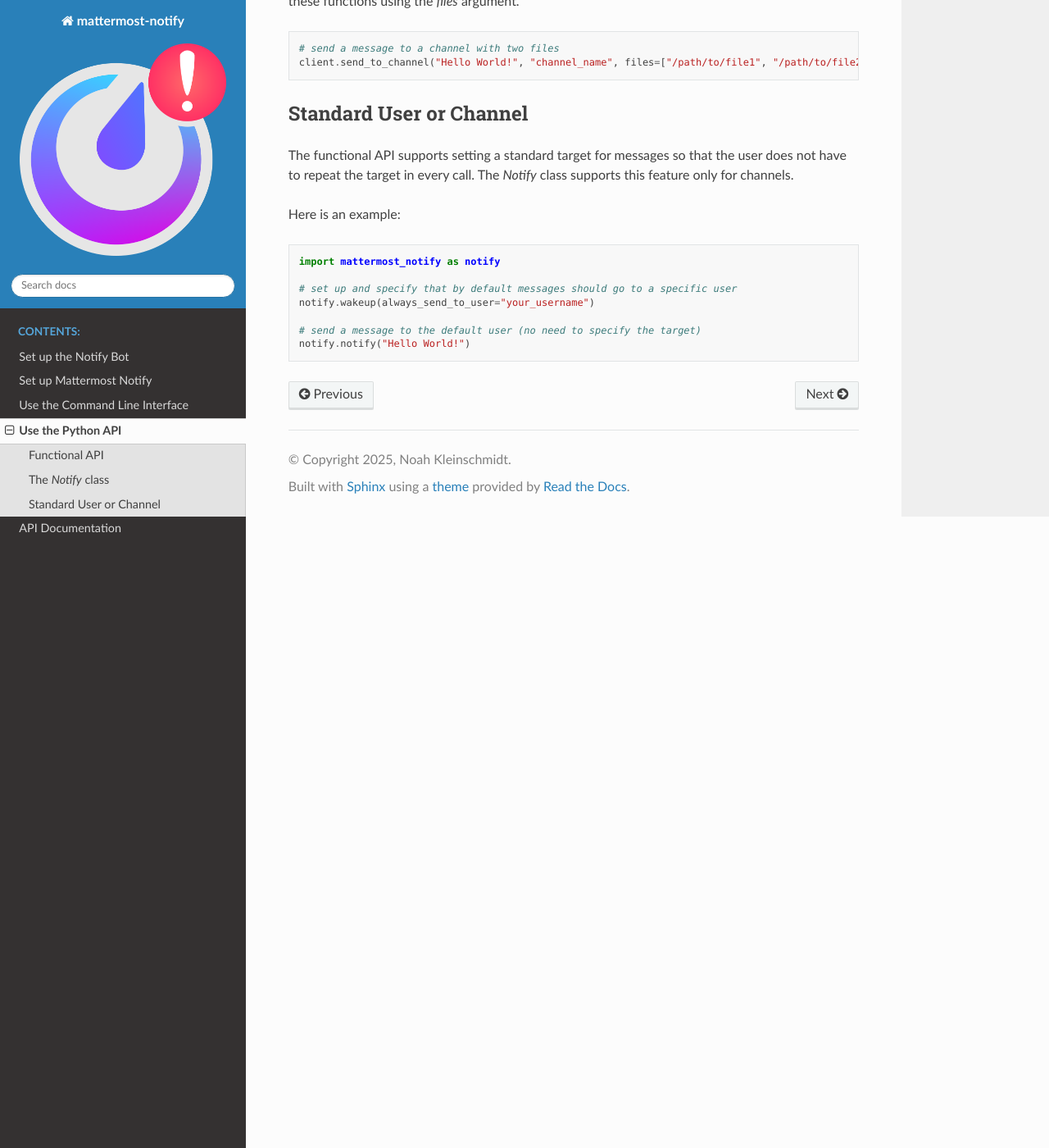
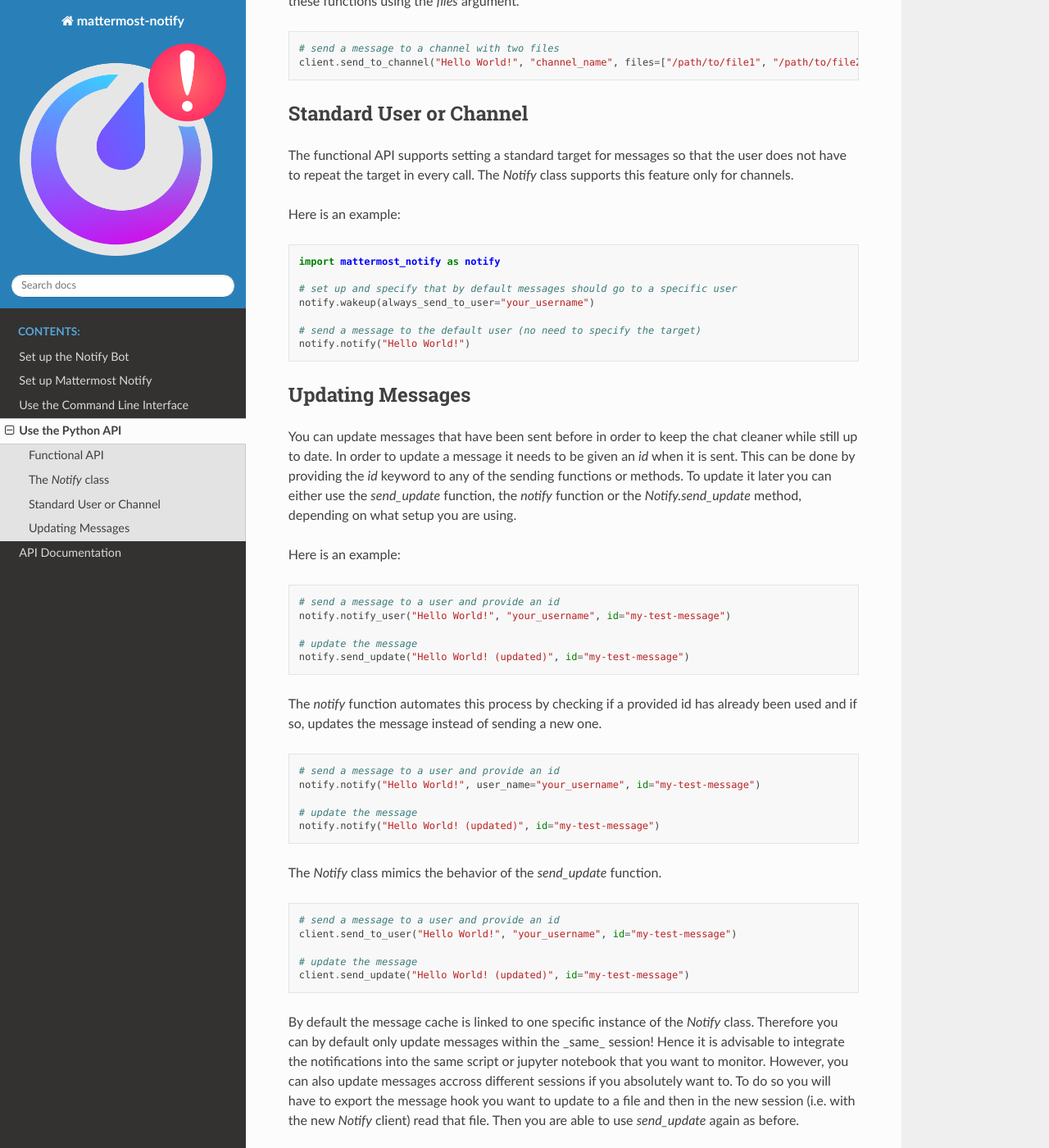
Before and after one commit to NoahHenrikKleinschmidt/mattermost-notify, a Sphinx documentation site: the page built from docs/use_api.rst, in a window 1280 px wide and 1400 px high, scrolled down 1279 px. Shown: the whole window at 82% size. Built offline with Sphinx 7.4.7 and the Read the Docs theme 3.1.0, drawn with Linux system fonts in a browser that asks for light colours; some of the changed text lies outside the part shown.

Commit message:
fully integrate updating into cli +++ update docs

```diff
--- a/docs/use_api.rst
+++ b/docs/use_api.rst
@@ -89,3 +89,95 @@
 
    # send a message to the default user (no need to specify the target)
    notify.notify("Hello World!")
+
+
+
+Updating Messages
+-----------------
+
+You can update messages that have been sent before in order to keep the chat cleaner while still up to date.
+In order to update a message it needs to be given an `id` when it is sent. This can be done by providing the `id` keyword to
+any of the sending functions or methods. To update it later you can either use the `send_update` function, the `notify` function or the `Notify.send_update` method, depending on what setup you are using.
+
+Here is an example:
+
+.. code:: python
+
+   # send a message to a user and provide an id
+   notify.notify_user("Hello World!", "your_username", id="my-test-message")
+
+   # update the message
+   notify.send_update("Hello World! (updated)", id="my-test-message")
+
+
+The `notify` function automates this process by checking if a provided id has already been used and if so, updates the message instead of sending a new one.
+
+.. code:: python
+
+   # send a message to a user and provide an id
+   notify.notify("Hello World!", user_name="your_username", id="my-test-message")
+
+   # update the message
+   notify.notify("Hello World! (updated)", id="my-test-message")
+
+
+The `Notify` class mimics the behavior of the `send_update` function.
+
+.. code:: python
+
+   # send a message to a user and provide an id
+   client.send_to_user("Hello World!", "your_username", id="my-test-message")
+
+   # update the message
+   client.send_update("Hello World! (updated)", id="my-test-message")
+
+
+By default the message cache is linked to one specific instance of the `Notify` class. Therefore you can by default only update messages
+within the _same_ session! Hence it is advisable to integrate the notifications into the same script or jupyter notebook that you want to monitor.
+However, you can also update messages accross different sessions if you absolutely want to. To do so you will have to export the message hook you want to update
+to a file and then in the new session (i.e. with the new `Notify` client) read that file. Then you are able to use `send_update` again as before.
+
+Here's an example:
+
+.. code:: python
+
+   # send a message to a user and provide an id
+   notify.notify_user("Hello World!", "your_username", id="my-test-message")
+
+   # export the message hook to a file
+   notify.export_hook("my-test-message", "my-test-message.msg")
+
+   # -----------------
+   # in a new session
+   # -----------------
+   notify.wakeup()
+
+   # read the message hook from the file
+   notify.import_hook("my-test-message.msg")
+
+   # update the message
+   notify.send_update("Hello World! (updated)", id="my-test-message")
+
+
+or with the actual methods from the `Notify` class:
+
+.. code:: python
+
+   client = notify.Notify(token="your_token", url="your_server_url", team_name="your_team_name")
+
+   # send a message to a user and provide an id
+   client.send_to_user("Hello World!", "your_username", id="my-test-message")
+
+   # export the message hook to a file
+   client.write_message_hook_to_file("my-test-message", "my-test-message.msg")
+
+   # -----------------
+   # in a new session
+   # -----------------
+   other_client = notify.Notify(token="your_token", url="your_server_url", team_name="your_team_name")
+
+   # read the message hook from the file
+   other_client.read_message_hook_from_file("my-test-message.msg")
+
+   # update the message
+   other_client.send_update("Hello World! (updated)", id="my-test-message")
```
Also changed, not shown: docs/use_cli.rst (+28 -0 lines), 1 other file.
